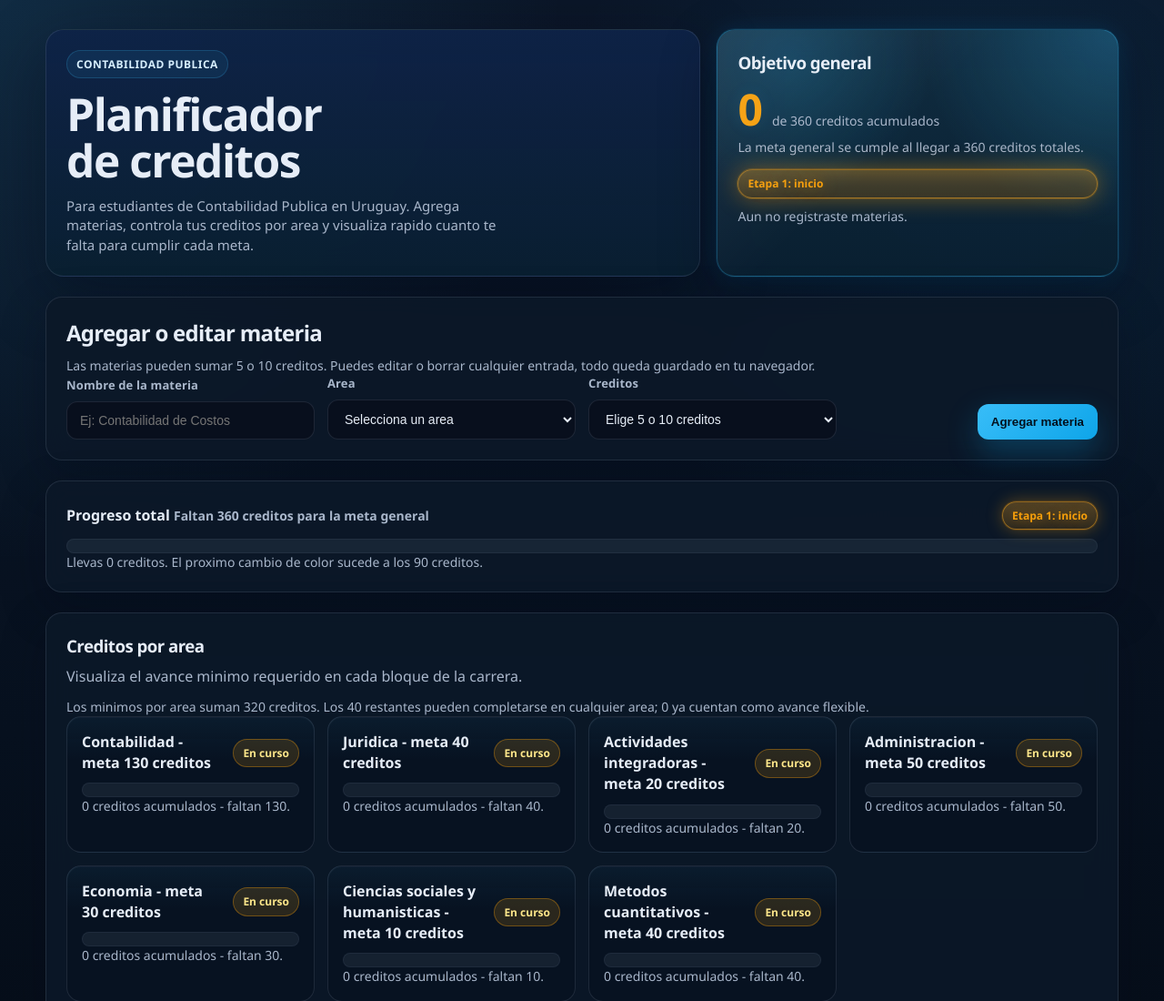
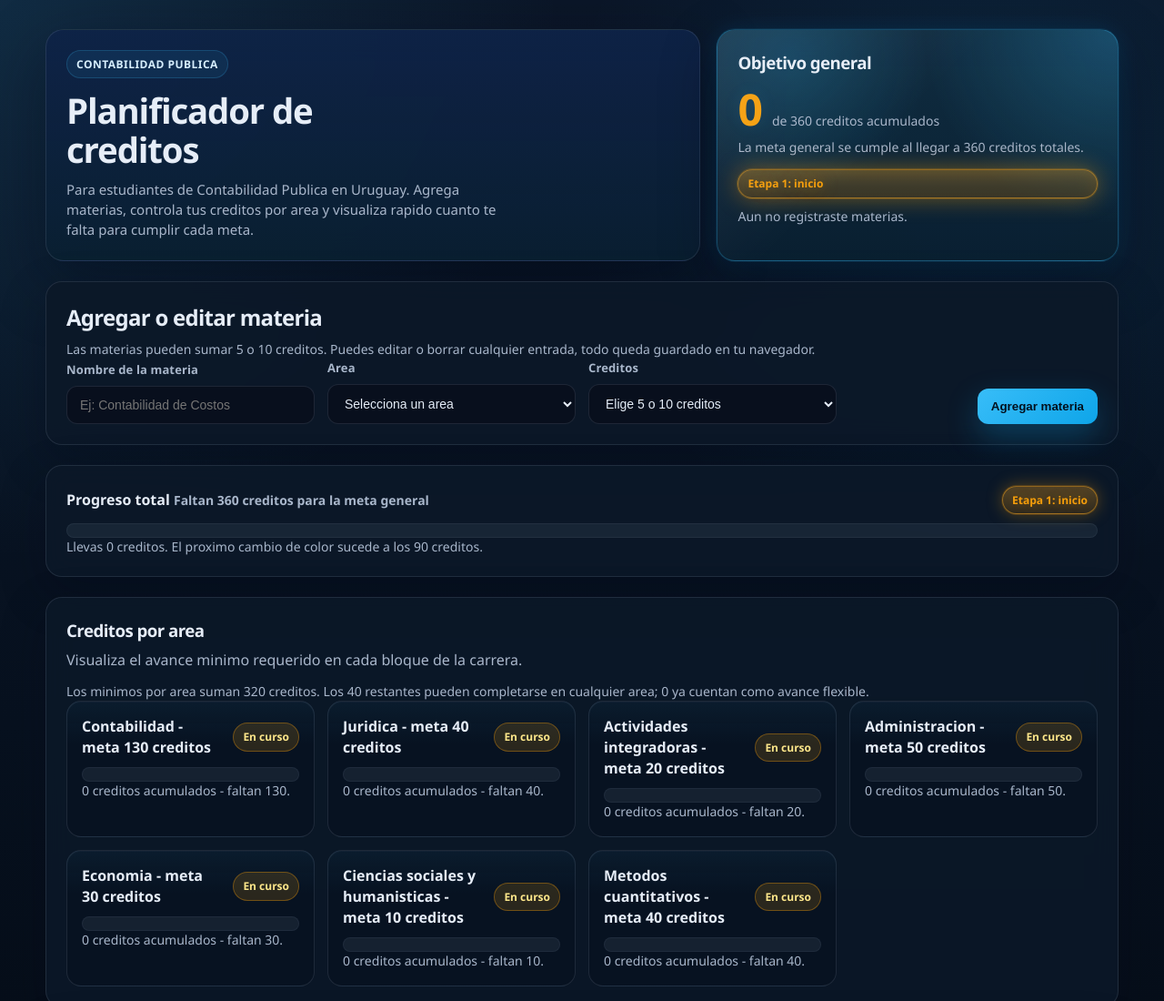
Before and after one commit to Diegoestropini/credito-carrera, a plain HTML site: page index.html in a window 1280 px wide. Shown: the top 1100 px of the page at 91% size. Drawn offline with Linux system fonts and the light colour scheme.

Commit message:
Mejora jerarquia del encabezado

```diff
--- a/index.html
+++ b/index.html
@@ -133,10 +133,10 @@
     }
 
     .hero-title {
-      font-size: clamp(2rem, 4vw, 3.1rem);
-      line-height: 1.02;
-      margin-bottom: 14px;
-      max-width: 10ch;
+      font-size: clamp(1.75rem, 3vw, 2.45rem);
+      line-height: 1.12;
+      margin-bottom: 12px;
+      max-width: 18ch;
     }
 
     .hero-copy {
```
